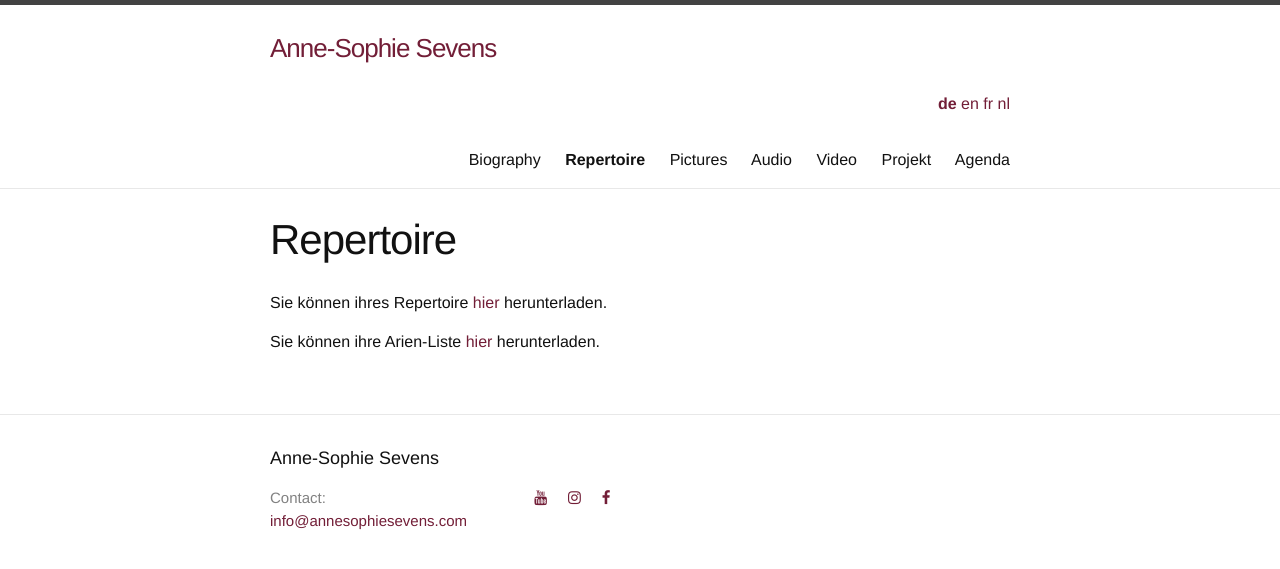
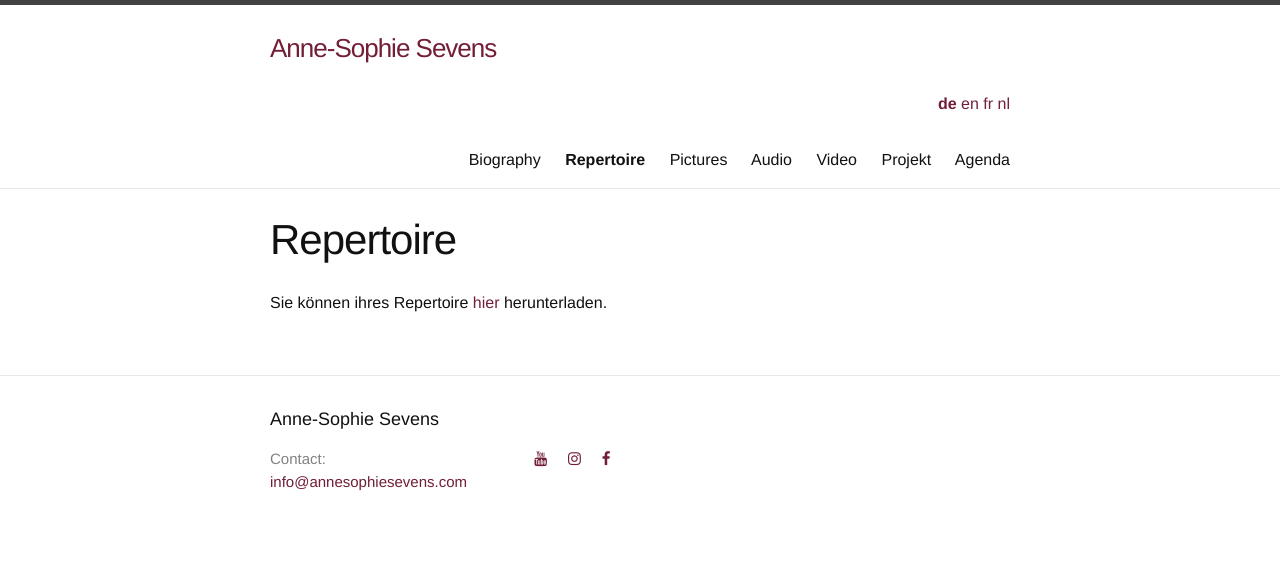
Before and after one commit to annesophie-sevens/annesophie-sevens.github.io, a Jekyll site: the page built from repertoire-de.md, in a window 1280 px wide. Shown: the top 569 px of the page. Built offline with Jekyll 4.4.1, drawn with Linux system fonts in a browser that asks for light colours; nearby versions of some CDN libraries.

Commit message:
Update repertoire-de.md

```diff
--- a/repertoire-de.md
+++ b/repertoire-de.md
@@ -6,5 +6,3 @@ lang: de
 ref: Repertoire
 ---
 Sie können ihres Repertoire [hier]({{ site.baseurl }}/assets/REPERTOIRE.pdf) herunterladen.
-
-Sie können ihre Arien-Liste [hier]({{ site.baseurl }}/assets/ARIAS.pdf) herunterladen.
```
